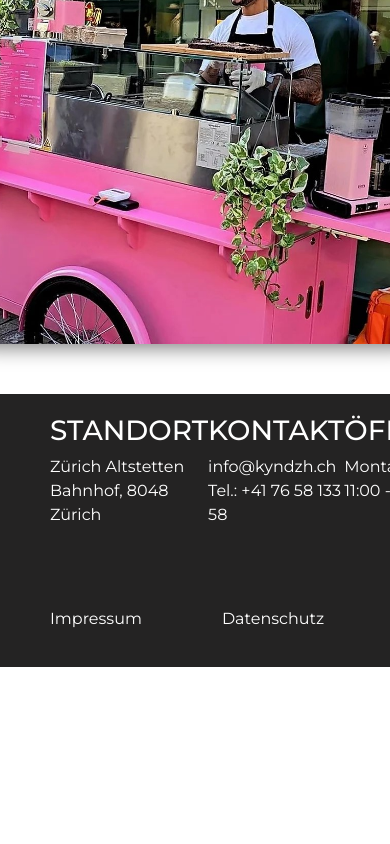
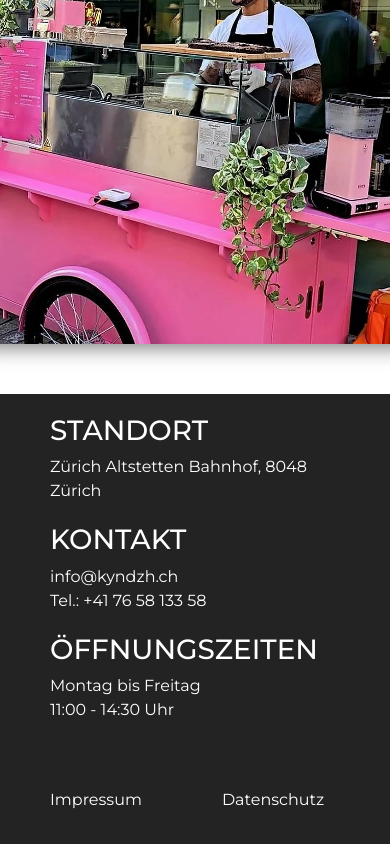
Before and after one commit to HeyTiina/kynd, a React (Create React App) app: page /UberUnsScreen in a window 390 px wide. Shown: the part 4837-5681 px from the top of the page. Before the commit the page ends 5504 px from the top, so only its background shows below. Built offline with nearby package versions, Linux system fonts and the light colour scheme.

Commit message:
Update Footer.css

```diff
--- a/src/components/Footer.css
+++ b/src/components/Footer.css
@@ -24,3 +24,15 @@
   color: white;
   text-decoration: none;
 }
+
+@media (max-width: 769px) {
+  .container-footer {
+    grid-template-columns: 1fr;
+    gap: 20px;
+  }
+
+  .container-documents {
+    display: flex;
+    margin-top: 50px;
+  }
+}
```
